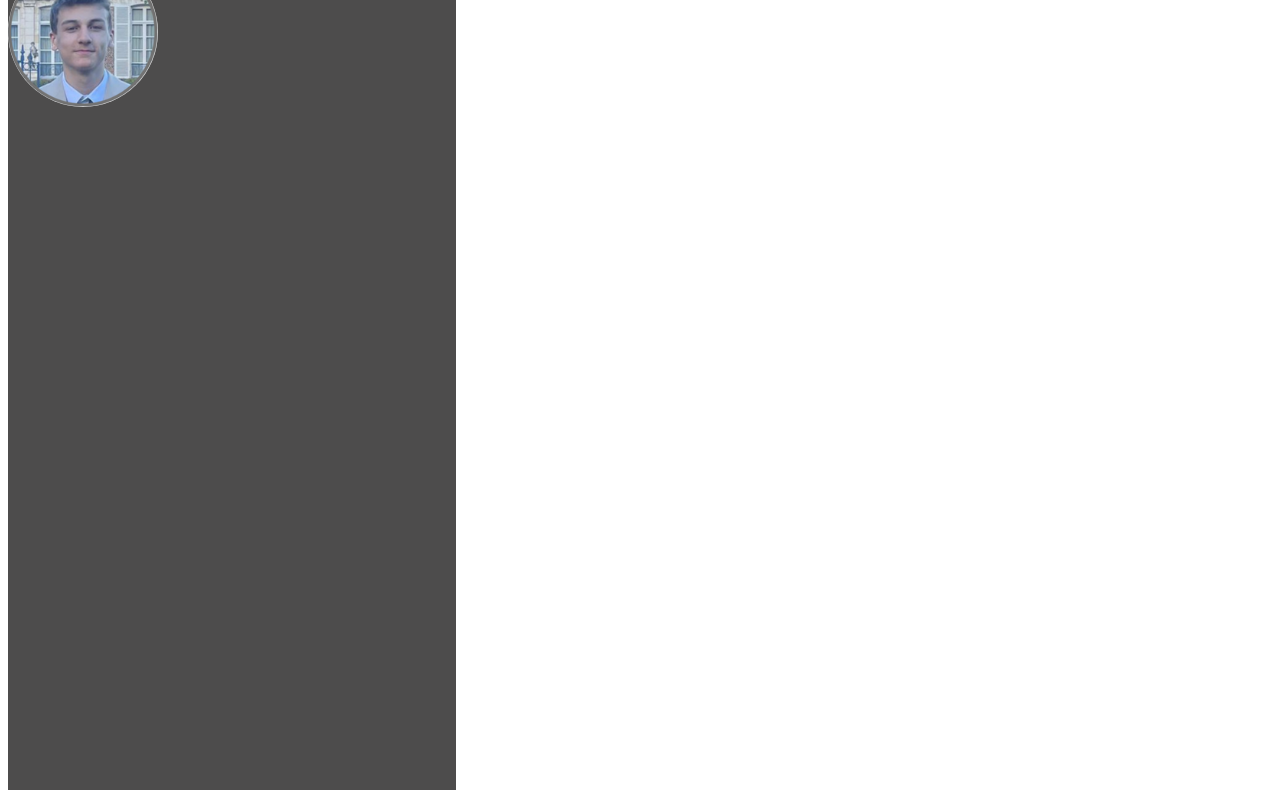
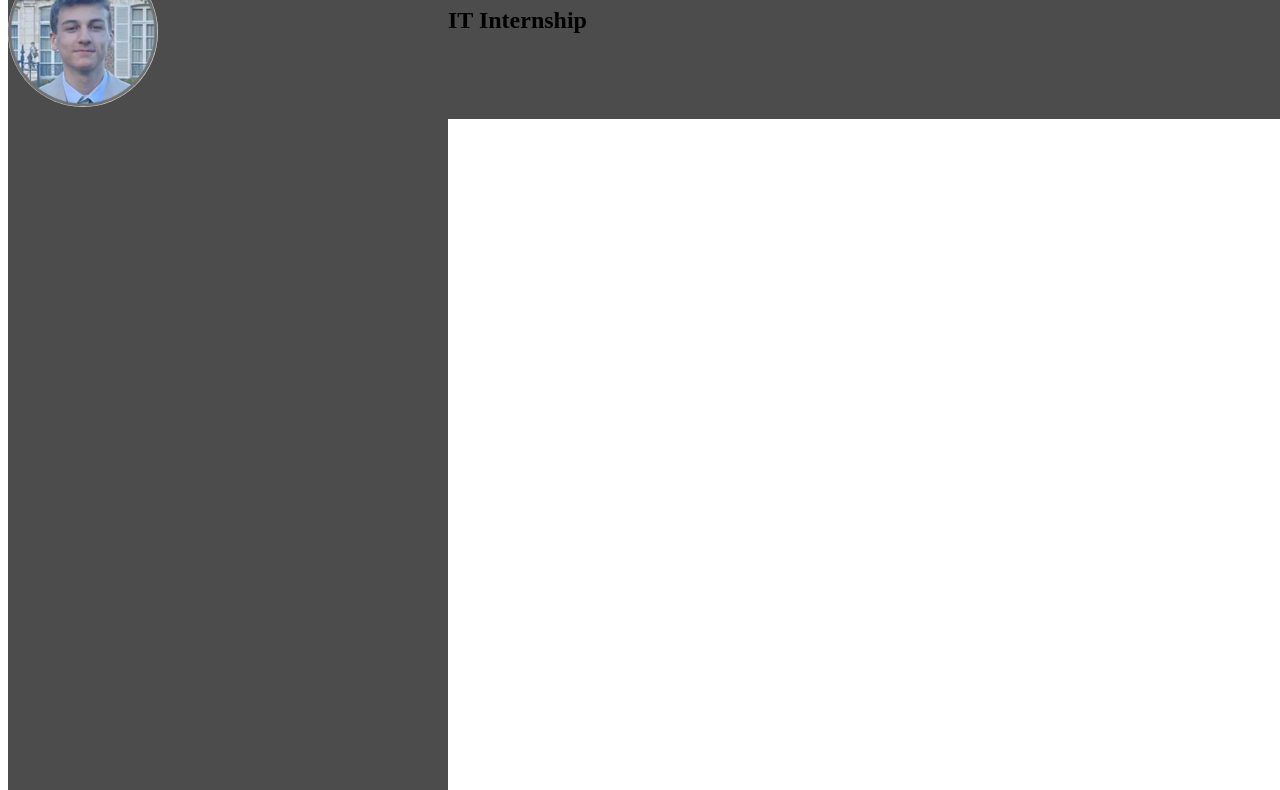
Before and after one commit to Timcat62/EnglishResumeHTML, a plain HTML site: page EnglishResume.html in a window 1280 px wide. Shown: the part 81-871 px from the top of the page. Drawn offline with Linux system fonts and the light colour scheme.

Commit message:
div top and right

```diff
--- a/EnglishResume.html
+++ b/EnglishResume.html
@@ -10,5 +10,12 @@
     <div id="resume-left">
         <img id="profile-picture" src="ProfilePicture.png" alt="not loaded" width="150" height="150"></img>
     </div>
+    <div id="resume-top">
+        <h1>Timéo CATILLION</h1>
+        <h2>IT Internship</h2>
+    </div>
+    <div id="resume-right">
+
+    </div>
 </body>
 </html>
--- a/main.css
+++ b/main.css
@@ -11,3 +11,20 @@
     align-self: center;
     border-radius: 50%;
 }
+
+#resume-top {
+    position: absolute;
+    left: 35%;
+    width: 65%;
+    height: 200px;
+    background-color: rgb(77, 76, 76);
+}
+
+#resume-right {
+    position: absolute;
+    left: 35%;
+    top: 200px;
+    width: 65%;
+    height: 800px;
+    background-color: white;
+}
```
